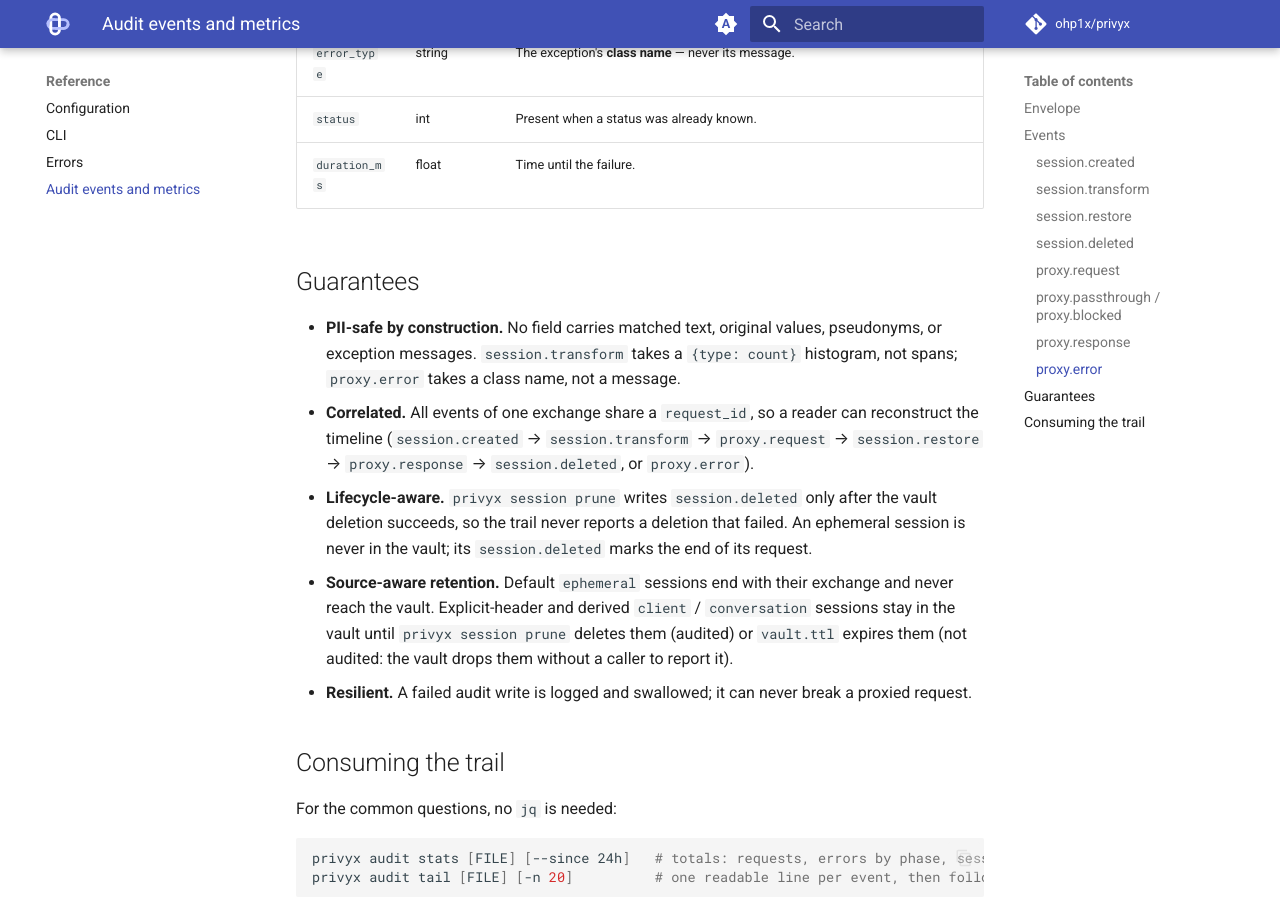
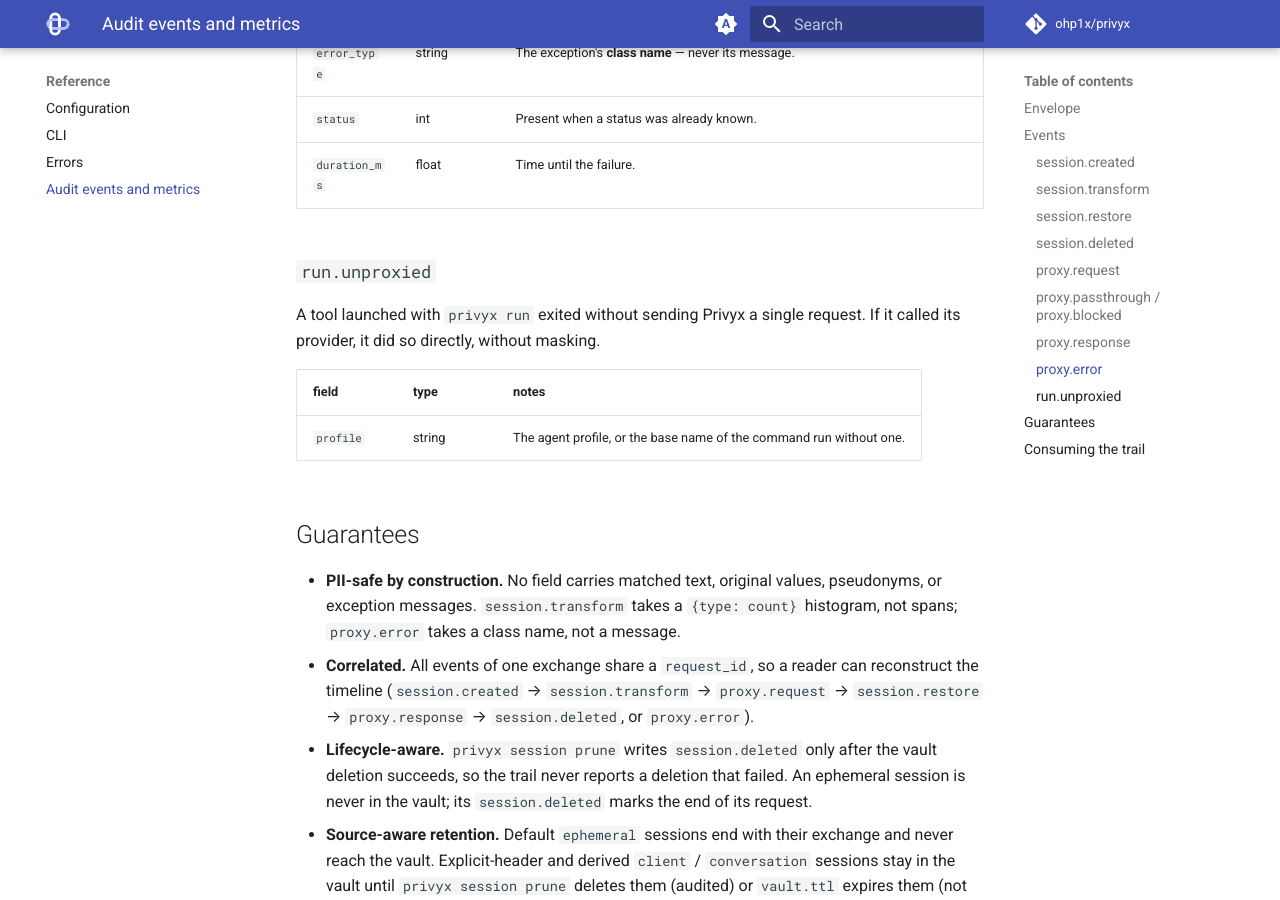
Before and after one commit to ohp1x/privyx, an MkDocs documentation site: the page built from docs/observability/audit-events.md, in a window 1280 px wide and 900 px high, scrolled down 4237 px. Built offline with MkDocs 1.6.1 and Material for MkDocs 9.7.7, drawn with Linux system fonts in a browser that asks for light colours; comment, search, counter and statistics services are not loaded; some of the changed text lies outside the part shown.

Commit message:
feat(audit): record runs that send Privyx no request
A tool launched with `privyx run` that never calls the proxy has called
its provider directly, unmasked. The terminal warning is easy to miss,
so `privyx run` now also records a `run.unproxied` audit event with the
profile name, or the command's base name without a profile, so the trail
holds no user paths. It is recorded in both exec and subprocess mode.

```diff
--- a/docs/observability/audit-events.md
+++ b/docs/observability/audit-events.md
@@ -23,7 +23,8 @@ maps cleanly onto SQL columns):
 ## Events
 
 Naming is consistent `<domain>.<action>`: `session.*` are privacy-pipeline events
-on a session; `proxy.*` describe one HTTP exchange.
+on a session; `proxy.*` describe one HTTP exchange; `run.*` describe one
+`privyx run` launch.
 
 ### `session.created`
 A new session (pseudonym map) was created.
@@ -117,6 +118,14 @@ An exchange failed.
 | `status` | int | Present when a status was already known. |
 | `duration_ms` | float | Time until the failure. |
 
+### `run.unproxied`
+A tool launched with `privyx run` exited without sending Privyx a single
+request. If it called its provider, it did so directly, without masking.
+
+| field | type | notes |
+|---|---|---|
+| `profile` | string | The agent profile, or the base name of the command run without one. |
+
 ## Guarantees
 
 - **PII-safe by construction.** No field carries matched text, original values,
```
Also changed, not shown: CHANGELOG.md (+1 -0 lines), docs/guide/cli.md (+3 -1 lines), 4 other files.
